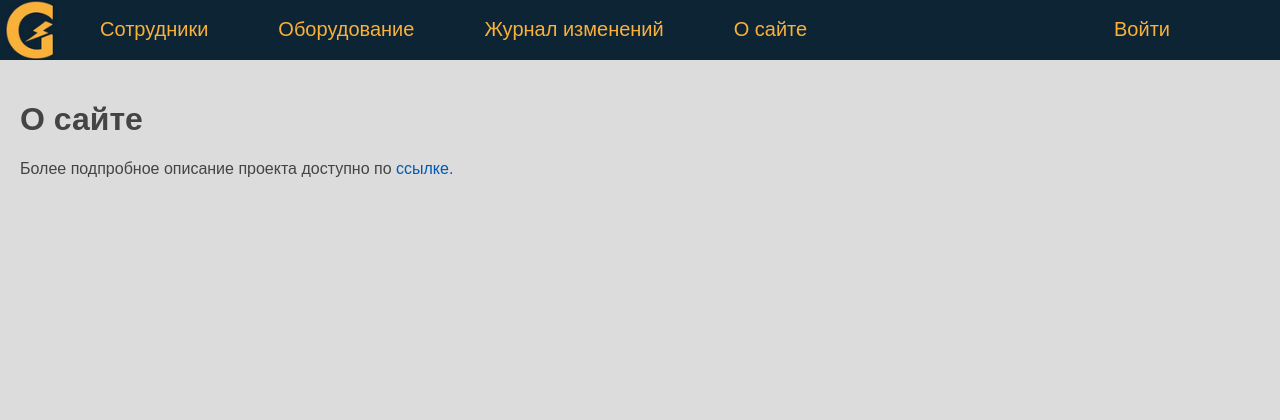
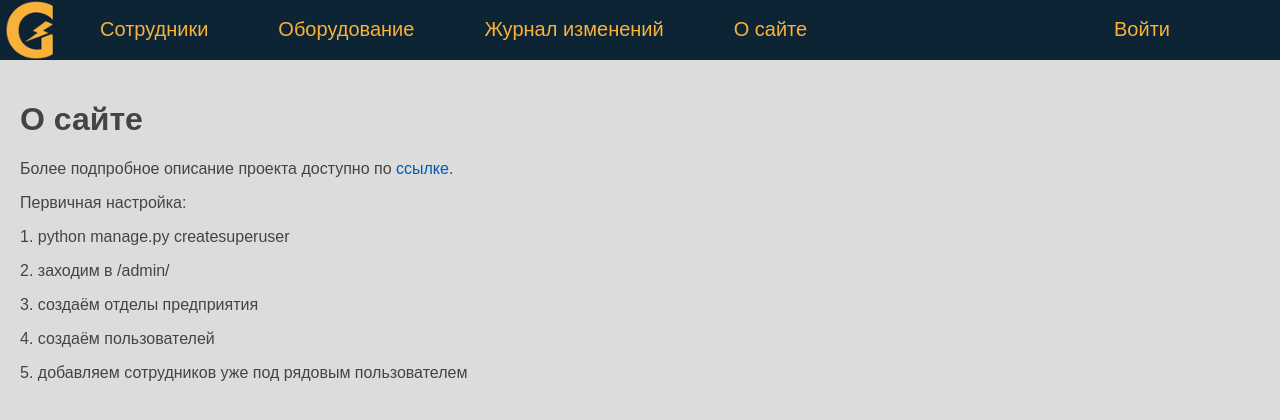
Before and after one commit to Nortgres/equipment-log, a Django app: page /about/ in a window 1280 px wide. Shown: the top 420 px of the page. Run offline with Django 5.2, Linux system fonts and the light colour scheme.

Commit message:
add files

```diff
--- a/equipment/eqlog/models.py
+++ b/equipment/eqlog/models.py
@@ -10,7 +10,7 @@ class Equipment(models.Model):
     type = models.CharField(verbose_name='Тип оборудования', max_length=50)
     model = models.CharField(verbose_name='Модель', max_length=50)
     serial_number = models.CharField(verbose_name='Серийный номер', max_length=50)
-    id_number = models.CharField(verbose_name='Инвентарный номер', max_length=10)
+    id_number = models.CharField(verbose_name='Инвентарный номер', max_length=10, unique=True)
     sale_date = models.DateField(verbose_name='Дата покупки', default=date(2024, 1, 1))
     price = models.FloatField(verbose_name='Цена покупки', max_length=10)
     is_working = models.BooleanField(verbose_name='Работает', default=True)
@@ -20,6 +20,7 @@ class Equipment(models.Model):
     updated_at = models.DateTimeField(verbose_name='Дата изменения', auto_now=True)
     person = models.ForeignKey('Person', on_delete=models.PROTECT, verbose_name='Сотрудник', related_name='get_equipments')
     slug = models.SlugField(verbose_name='URL', max_length=255, unique=True, db_index=True)
+    user = models.ForeignKey(User, verbose_name='Пользователь', on_delete=models.DO_NOTHING, null=True)
     objects = models.Manager()
 
     # def __init__(self, *args, **kwargs):
@@ -56,6 +57,7 @@ class Person(models.Model):
     is_working = models.BooleanField(verbose_name='Работает', default=True)
     city = models.CharField(verbose_name='Город', max_length=50, default='Москва')
     slug = models.SlugField(verbose_name='URL', max_length=255, unique=True, db_index=True)
+    user = models.ForeignKey(User, verbose_name='Пользователь', on_delete=models.DO_NOTHING, null=True)
     objects = models.Manager()
 
     @property
--- a/equipment/eqlog/templates/eqlog/about.html
+++ b/equipment/eqlog/templates/eqlog/about.html
@@ -4,4 +4,10 @@
     <h1>{{ title }}</h1>
     Более подпробное описание проекта доступно по <a href="https://github.com/Nortgres/equipment-log">ссылке.</a>
 
+<p>Первичная настройка:</p>
+<p>1. python manage.py createsuperuser</p>
+<p>2. заходим в /admin/</p>
+<p>3. создаём отделы предприятия</p>
+<p>4. создаём пользователей</p>
+<p>5. добавляем сотрудников уже под рядовым пользователем</p>
 {% endblock %}
```
Also changed, not shown: equipment/db.sqlite3 (deleted), equipment/eqlog/migrations/0001_initial.py (deleted), equipment/eqlog/migrations/0002_person_jobing_at_alter_equipment_price.py (deleted), equipment/eqlog/migrations/0003_department_alter_person_department.py (deleted), equipment/eqlog/migrations/0004_equipment_person_alter_person_department.py (deleted), 1 other file.
